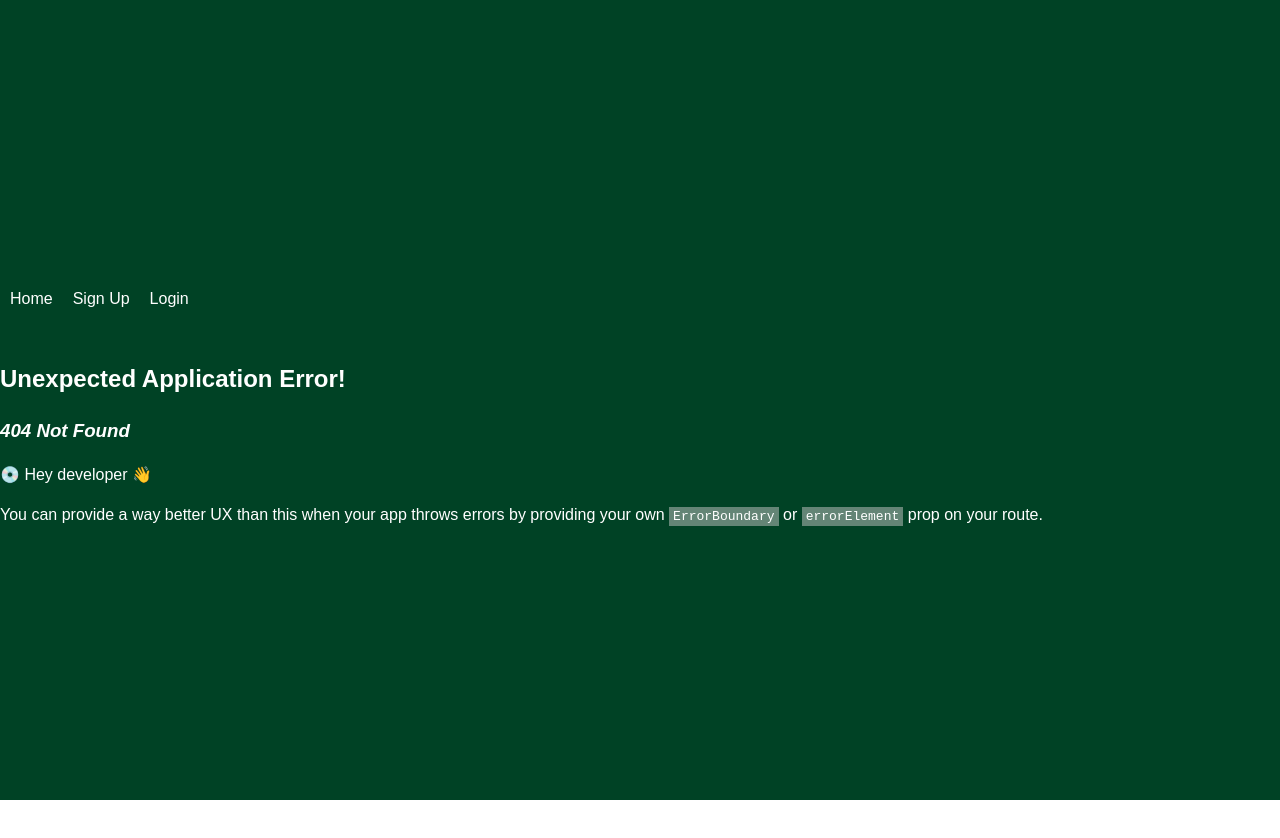
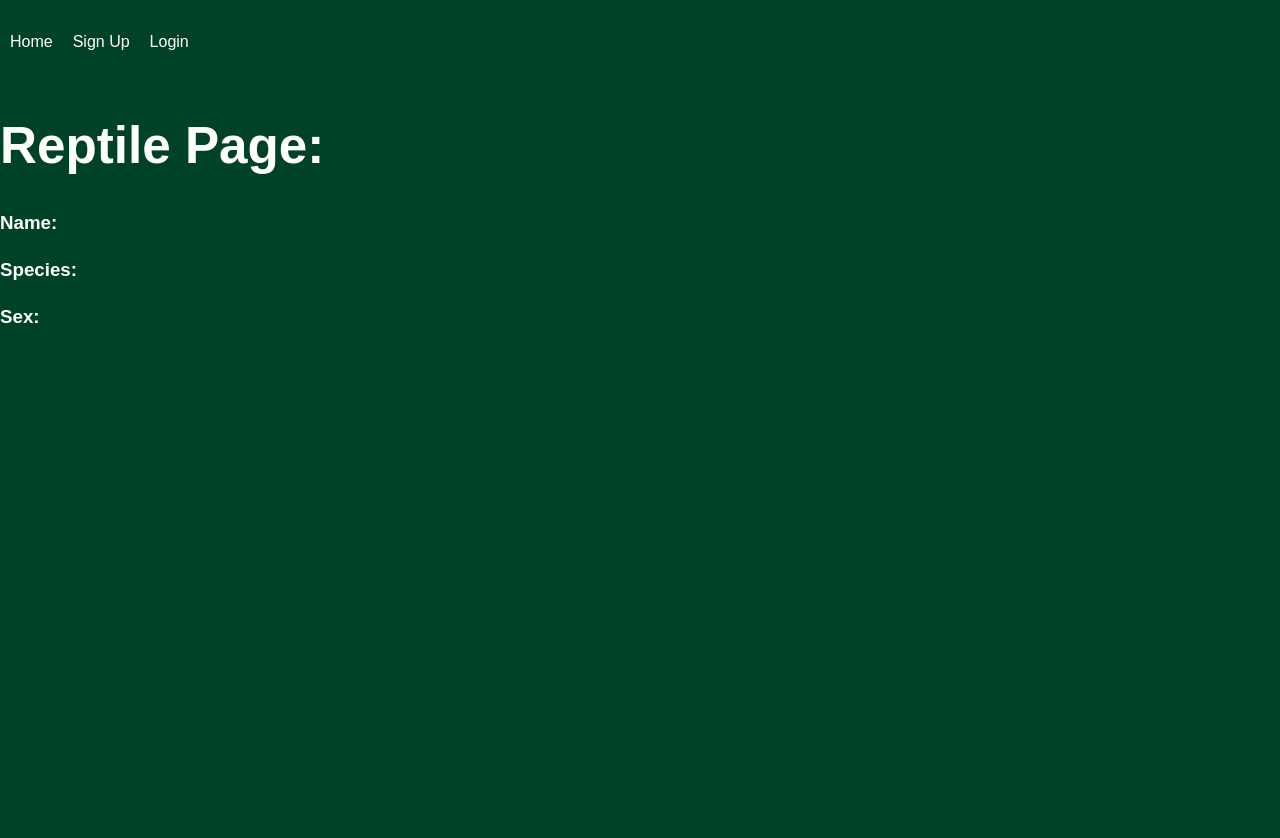
Before and after one commit to bsponny/CS4610-ReptileTracker, a React (Vite) app in the folder reptiles-ui/: page /reptile/1 in a window 1280 px wide. Before the commit this address had no page. Shown: the top 838 px of the page. Before the commit the page ends 800 px from the top, so only its background shows below. Built offline with nearby package versions, Linux system fonts and the light colour scheme; no server answers.

Commit message:
reptile page loading reptile info

```diff
--- a/reptiles-ui/src/App.css
+++ b/reptiles-ui/src/App.css
@@ -75,3 +75,7 @@ main.dashboard {
     cursor: pointer;
     background-color: #DDD;
 }
+.reptile-page {
+    min-height: 100vh;
+    min-width: 100vw;
+}
--- a/reptiles-ui/src/Router.tsx
+++ b/reptiles-ui/src/Router.tsx
@@ -7,6 +7,7 @@ import { useApi } from './hooks/useApi';
 import { LoginPage } from './pages/login';
 import { RouterProvider,  createBrowserRouter } from 'react-router-dom';
 import { serialize } from 'v8';
+import ReptilePage from './pages/ReptilePage';
 
 export const Router = () => {
   const [page, setPage] = useState(window.location.hash.replace('#', ''));
@@ -52,6 +53,10 @@ export const Router = () => {
     {
       path: "/dashboard",
       element: <DashboardPage />
+    },
+    {
+      path: "/reptile/:id",
+      element: <ReptilePage />
     }
   ]);
 
--- a/reptiles-ui/src/components/ReptileComponent.tsx
+++ b/reptiles-ui/src/components/ReptileComponent.tsx
@@ -1,6 +1,6 @@
 import { useState, useEffect, FormEvent } from 'react';
 import { useApi } from '../hooks/useApi';
-import { Router } from '../Router';
+import { useNavigate } from 'react-router-dom';
 import Modal from 'react-modal';
 
 interface Reptile {
@@ -17,6 +17,7 @@ export const ReptileComponent = () => {
     const [reptileName, setReptileName] = useState<string>("");
     const [reptileSpecies, setReptileSpecies] = useState<string>("");
     const [reptileSex, setReptileSex] = useState<string>("");
+    const nav = useNavigate();
 
     useEffect(() => {
         getReptiles();
@@ -44,11 +45,16 @@ export const ReptileComponent = () => {
             setReptiles(res.reptiles);
         });
     }
+
+    const openReptile = (reptileId:number) => {
+        nav("/reptile/" + reptileId, {replace: true})
+    };
+
     return (
         <div className="reptile-component">
             <button onClick={(e) => setReptileModal(true)}>Add Reptile</button>
             {reptiles.map(reptile => (
-                <div className="reptile" key={reptile.id}>
+                <div className="reptile" key={reptile.id} onClick={()=>openReptile(reptile.id)}>
                     {reptile.id} | {reptile.name} | {reptile.species} | {reptile.sex}
                 </div>
             ))}
--- /dev/null
+++ b/reptiles-ui/src/pages/ReptilePage.tsx
@@ -0,0 +1,51 @@
+import { useState, useEffect } from 'react';
+import { useApi } from '../hooks/useApi';
+import { useParams } from 'react-router-dom';
+
+interface Reptile {
+    id: number;
+    name: string;
+    species: string;
+    sex: string;
+}
+
+export const ReptilePage = () => {
+    const api = useApi();
+    const params = useParams();
+    const [reptile, setReptile] = useState<Reptile>();
+
+    useEffect(() => {
+        loadReptile();
+        loadHusbandry();
+    }, []);
+
+    const loadReptile = () => {
+        const getRep = api.get("/reptiles/");
+        getRep.then(res => res.reptiles)
+        .then(reptiles => {
+            const myReptile = reptiles.find((rep: Reptile) => Number(params.id) == rep.id);
+            console.log(myReptile);
+            setReptile(myReptile);
+        });
+    }
+
+    const loadHusbandry = () => {
+        const getHusbandry = api.get("/husbandry/" + params.id);
+        getHusbandry.then(res => res.husbandry)
+        .then(husbandries => {
+            console.log(husbandries);
+        });
+    };
+
+    return(
+        <div className="reptile-page">
+            <h1>Reptile Page: {reptile?.id}</h1>
+            <h3>Name: {reptile?.name}</h3>
+            <h3>Species: {reptile?.species}</h3>
+            <h3>Sex: {reptile?.sex}</h3>
+        </div>
+    )
+
+};
+
+export default ReptilePage;
--- a/reptiles-ui/src/pages/login.tsx
+++ b/reptiles-ui/src/pages/login.tsx
@@ -20,6 +20,7 @@ export const LoginPage = () => {
         console.log(user);
         console.log(user.session.token);
         if (user){
+            window.localStorage.setItem("session-token", user.session.token);
             setToken(user.session.token);
             window.location.reload();
         }
```
